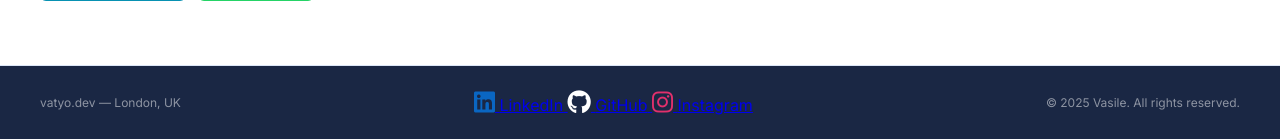
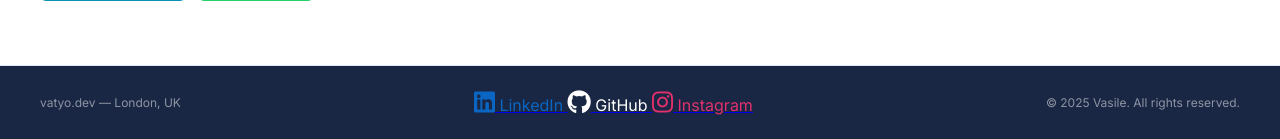
Before and after one commit to Vatyo/vatyo-portfolio, a Flask app: page / in a window 1280 px wide. Shown: the part 2259-2398 px from the top of the page. Run offline with Flask 3, Linux system fonts and the light colour scheme.

Commit message:
update site

```diff
--- a/templates/index.html
+++ b/templates/index.html
@@ -172,17 +172,17 @@
 <footer>
     <div class="footer-text">vatyo.dev — London, UK</div>
     <div class="footer-social">
-        <a href="https://linkedin.com/in/vasile-buciuta-358aba38b" target="_blank" title="LinkedIn">
+        <a href="https://linkedin.com/in/vasile-buciuta-358aba38b" target="_blank">
     <i class="fab fa-linkedin" style="color:#0a66c2; font-size:24px;"></i>
-            <span>LinkedIn</span>
+    <span style="color:#0a66c2;">LinkedIn</span>
 </a>
-        <a href="https://github.com/Vatyo" target="_blank" title="GitHub">
+<a href="https://github.com/Vatyo" target="_blank">
     <i class="fab fa-github" style="color:#fff; font-size:24px;"></i>
-            <span>GitHub</span>
+    <span style="color:#fff;">GitHub</span>
 </a>
-        <a href="https://instagram.com/vatyo_dev" target="_blank" title="Instagram">
+<a href="https://instagram.com/vatyo_dev" target="_blank">
     <i class="fab fa-instagram" style="color:#e1306c; font-size:24px;"></i>
-            <span>Instagram</span>
+    <span style="color:#e1306c;">Instagram</span>
 </a>
     </div>
     <div class="footer-text">© 2025 Vasile. All rights reserved.</div>
```
Lines whose indentation alone changed are shown as unchanged.
